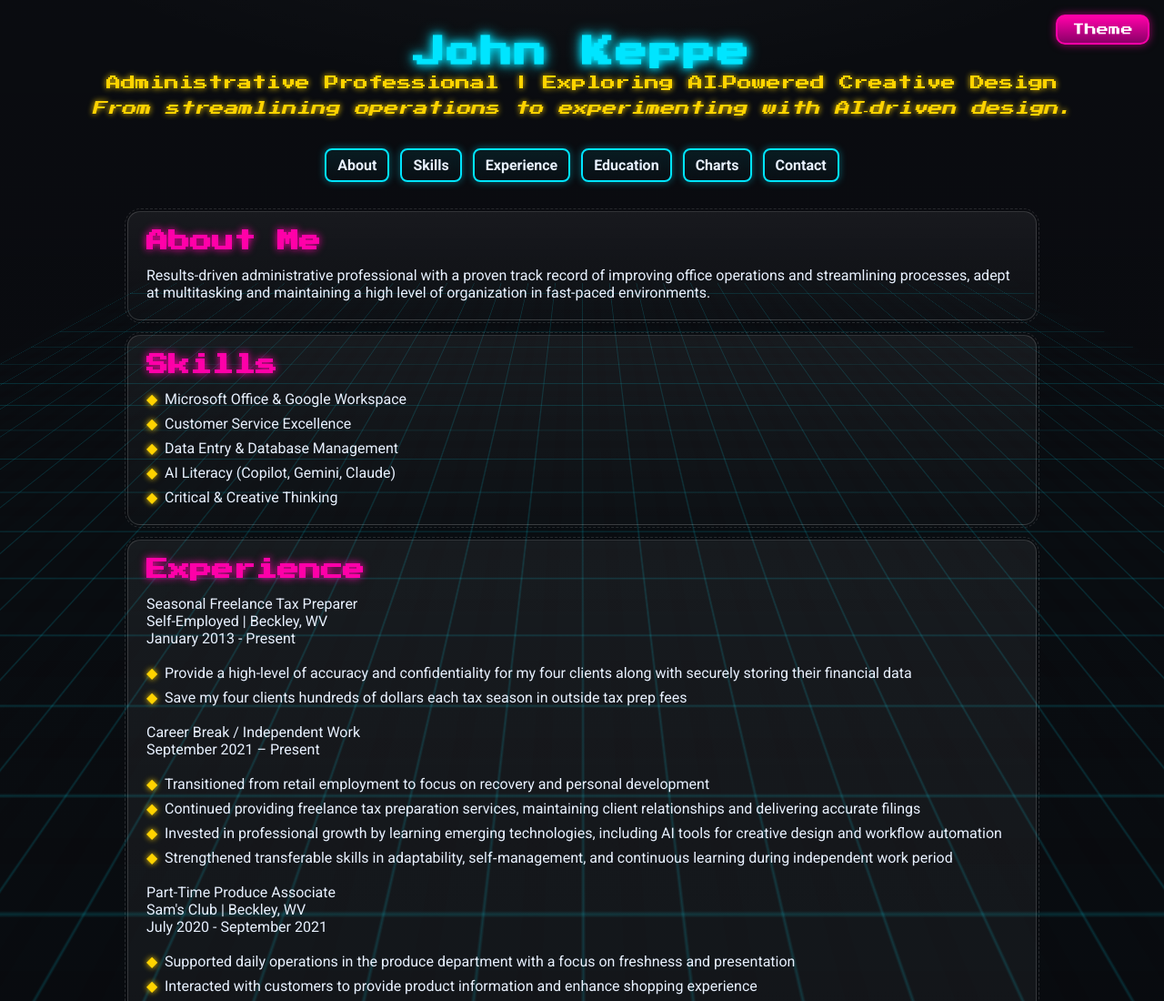
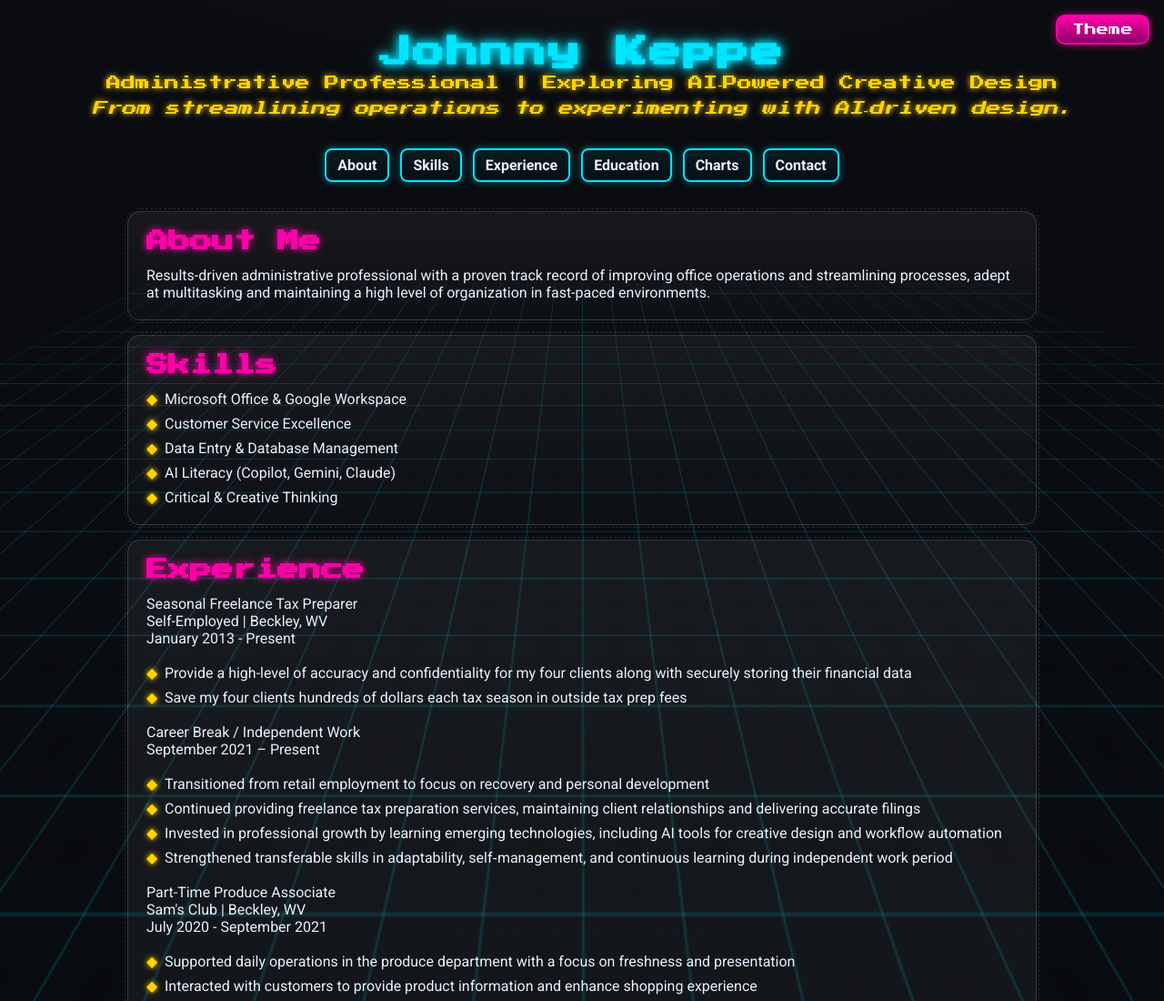
Before and after one commit to john-keppe/portfolio, a plain HTML site: page index.html in a window 1280 px wide. Shown: the top 1100 px of the page at 91% size. Drawn offline with nearby package versions, Linux system fonts and the light colour scheme; a script that the page names is missing.

Commit message:
Update portfolio name from 'John' to 'Johnny'

```diff
--- a/index.html
+++ b/index.html
@@ -4,7 +4,7 @@
   <meta charset="UTF-8">
   <meta name="viewport" content="width=device-width, initial-scale=1.0">
   <!-- Social Preview -->
-  <meta property="og:title" content="John Keppe Portfolio" />
+  <meta property="og:title" content="Johnny Keppe Portfolio" />
   <meta property="og:description" content="Administrative Professional | Exploring AI‑Powered Creative Design" />
   <meta property="og:image" content="https://john-keppe.github.io/portfolio/social-preview.png" />
   <meta property="og:url" content="https://john-keppe.github.io/portfolio/" />
@@ -30,7 +30,7 @@
   <div class="retro-grid" aria-hidden="true"></div>
 
   <header>
-    <h1>John Keppe</h1>
+    <h1>Johnny Keppe</h1>
     <p>Administrative Professional | Exploring AI‑Powered Creative Design</p>
     <p><em>From streamlining operations to experimenting with AI‑driven design.</em></p>
   </header>
```
